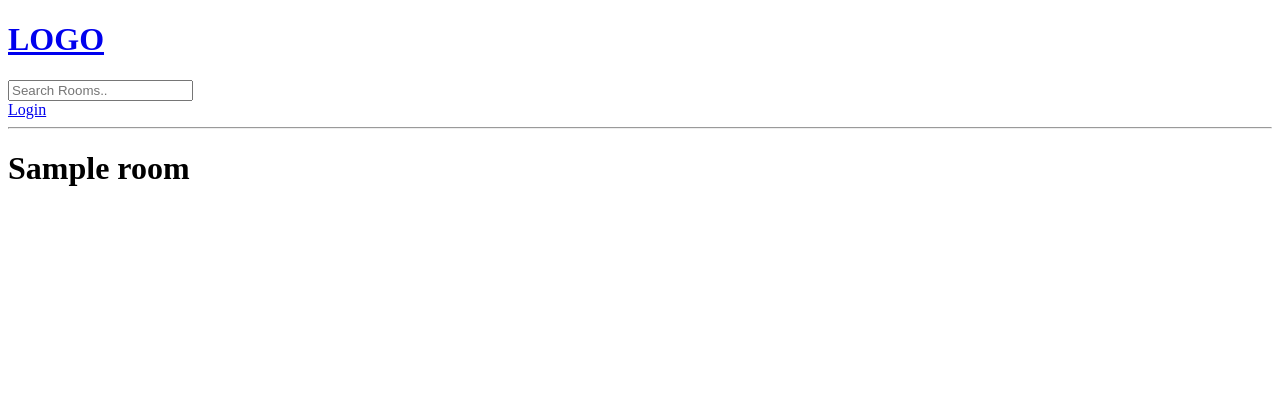
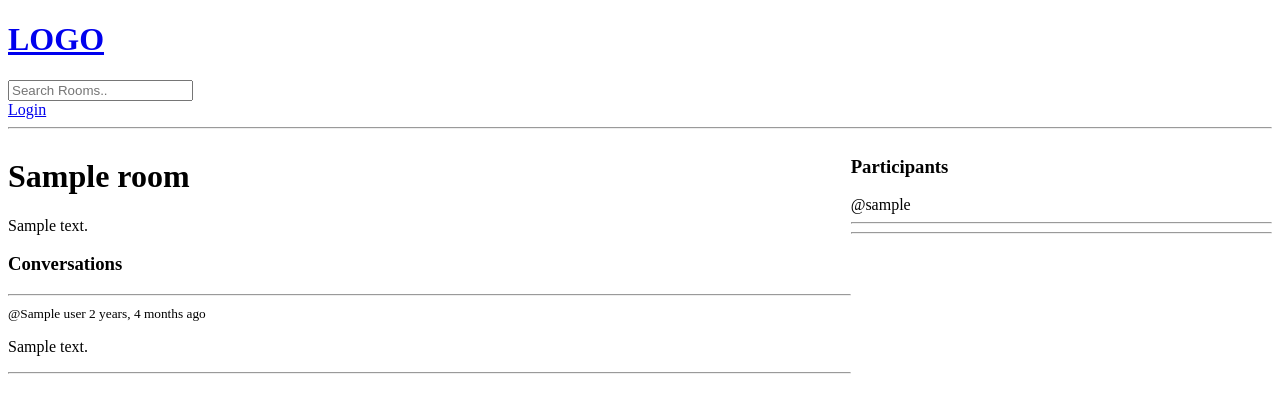
Before and after one commit to harmanmahal2/Python, a Django app: template Django/football/base/templates/base/room.html in a window 1280 px wide. Shown: the top 413 px of the page. Run offline with Django 3.2, Linux system fonts and the light colour scheme; the template is opened without the code that fills it: most values are stand-ins (such as "Sample title", 1, 10 or a date in 2020).

Commit message:
football discussion

```diff
--- a/Django/football/base/models.py
+++ b/Django/football/base/models.py
@@ -16,7 +16,7 @@ class Room(models.Model):
     topic = models.ForeignKey(Topic, on_delete=models.SET_NULL, null=True)
     name = models.CharField(max_length=200)
     description = models.TextField(null= True, blank=True)
-    #participants = active users
+    participants = models.ManyToManyField(User, related_name='participants', blank=True)
     updated = models.DateTimeField(auto_now=True)
     created = models.DateTimeField(auto_now_add=True)#autonowadd is for time stamp only for the first time
 
--- a/Django/football/base/templates/base/delete.html
+++ b/Django/football/base/templates/base/delete.html
@@ -2,7 +2,7 @@
 
 {% block content %}
 
-<form method="'POST" action="">
+<form method="POST" action="">
   {% csrf_token %}
   <p>Are you sure you want to delete" {{obj}}"?</p>
   <a href="{{request.META.HTTP_REFERER}}"> Go Back </a> <! --###request meta http is to send user back to the original page they came back from -->
--- a/Django/football/base/templates/base/login_register.html
+++ b/Django/football/base/templates/base/login_register.html
@@ -27,8 +27,8 @@
 
 <div>
   <form method="POST" action="">
-
-
+    {% csrf_token %}
+    {{ form.as_p }}
     <input type="Submit" value="Register" />
 
   </form>
--- a/Django/football/base/templates/base/room.html
+++ b/Django/football/base/templates/base/room.html
@@ -2,7 +2,59 @@
 {% extends 'main.html' %}
 
 {% block content %}
-<h1> {{room.name}} </h1>
+
+<style>
+    .room-container{
+        display: grid;
+        grid-template-columns: 2fr 1fr;
+    }
+</style>
 
 
+<div class="room-container">
+    <div>
+
+            <h1> {{room.name}} </h1>
+
+            <p> {{room.description}} </p>
+
+            <div class="comment-wrapper">
+                <h3>Conversations</h3>
+                <hr>
+
+                {% for message in room_messages %}
+                <div>
+                    {% if request.user == message.user %}
+                    <a href="{% url 'delete-message' message.id %}"> Delete</a>
+                    {% endif %}
+                    <small>@{{message.user}} {{message.created|timesince}} ago</small>
+                    <p>{{message.body}}</p>
+                    <hr>
+                </div>
+                {% endfor %}
+            </div>
+
+                {% if request.user.is_authenticated %}
+                <div class="comment-form">
+                    <form method="POST" action="">
+                    {%csrf_token %}
+                    <input type="text" name="body" placeholder="Write your message here" />
+                    </form>
+
+                </div>
+                {% endif %}
+
+    </div>
+
+    <div>
+        <h3>Participants</h3>
+        {% for user in participants%}
+        @{{user.username}}
+        <hr>
+
+        {% endfor %}
+        <hr>
+    </div>
+
+</div>
 {% endblock %}
--- a/Django/football/base/urls.py
+++ b/Django/football/base/urls.py
@@ -11,6 +11,6 @@ urlpatterns = [
     path('create-room/', views.createRoom, name="create-room"),
     path('update-room/<str:pk>/', views.updateRoom, name="update-room"),
     path('delete-room/<str:pk>/', views.deleteRoom, name="delete-room"),
-
+    path('delete-message/<str:pk>/', views.deleteMessage, name="delete-message"),
 
 ]
--- a/Django/football/templates/navbar.html
+++ b/Django/football/templates/navbar.html
@@ -8,6 +8,7 @@
 </form>
 
 {% if request.user.is_authenticated %}
+<p>Hello, {{request.user}}</p>
 <a href="{% url 'logout' %}">Logout</a>
 {% else %}
 
```
Also changed, not shown: Django/football/base/views.py (+50 -4 lines), Django/football/base/migrations/0003_alter_room_options_room_participants.py (added), Screenshot_2022-04-28_07-13-24.png (deleted).
